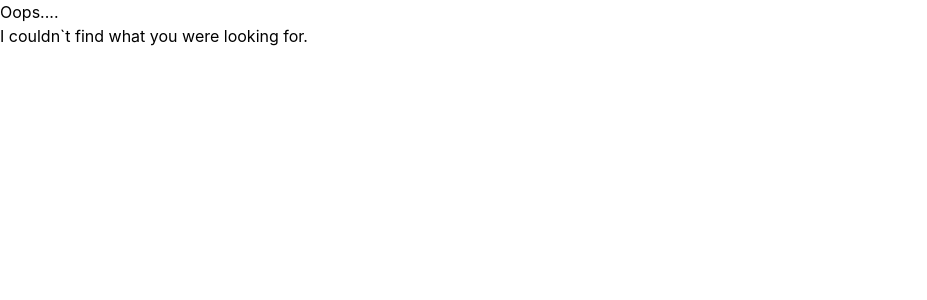
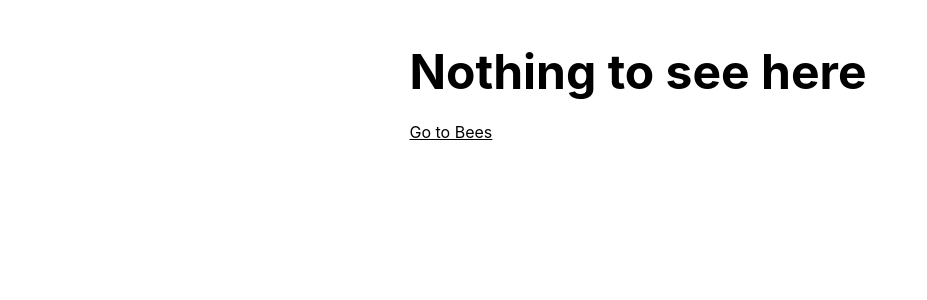
Before and after one commit to Tirsog/personal, a Next.js app: page / in a window 1280 px wide. Before the commit this address had no page. Shown: the top 300 px of the page, without its empty margins (0-927 px from the left). Built offline with nearby package versions, Linux system fonts and the light colour scheme.

Commit message:
beekeeping stuff

```diff
--- a/pages/bees/index.js
+++ b/pages/bees/index.js
@@ -1,6 +1,8 @@
+"use client"
+
 import { useState } from "react"
 
-const BeekeeperCalendar = () => {
+export default function BeekeeperCalendar() {
     const [activeTab, setActiveTab] = useState("flowers")
 
     const flowersData = [
@@ -485,7 +487,7 @@ const BeekeeperCalendar = () => {
                         🐝 UK Beekeeper´s Calendar
                     </h1>
                     <p className="text-sm text-gray-500 mt-2">
-                        Based on A YEAR’S WORK - Z REVISION TOPIC 1.14
+                        Based on A YEAR´S WORK - Z REVISION TOPIC 1.14
                     </p>
                 </div>
 
@@ -651,5 +653,3 @@ const BeekeeperCalendar = () => {
         </div>
     )
 }
-
-export default BeekeeperCalendar
--- /dev/null
+++ b/pages/index.js
@@ -0,0 +1,37 @@
+import Head from "next/head"
+import Image from "next/image"
+import styles from "../styles/Home.module.css"
+import Link from "next/link"
+
+export default function Home() {
+    return (
+        <>
+            <Head>
+                <title>Tirso G.</title>
+                <meta name="description" content="Tirso's Personal page" />
+                <meta
+                    name="keywords"
+                    content="product management, proyect management, trademarks, marketing"
+                />
+                <link rel="icon" href="/favicon.ico" />
+            </Head>
+            <div className="justify-center flex flex-col">
+                <div className="mx-auto flex flex-col-reverse md:max-w-7xl md:flex-row p-4 gap-5 py-12">
+                    <div className="flex flex-col justify-center">
+                        <h1 className="text-5xl font-bold pr-1">
+                            Nothing to see here
+                        </h1>
+                        <p className="py-6">
+                            <Link className="underline" href="/bees">
+                                Go to Bees
+                            </Link>
+                        </p>
+                    </div>
+                </div>
+                <div className="mx-auto flex flex-col-reverse md:max-w-7xl md:flex-row p-4 gap-5 py-12">
+                    <p></p>
+                </div>
+            </div>
+        </>
+    )
+}
```
